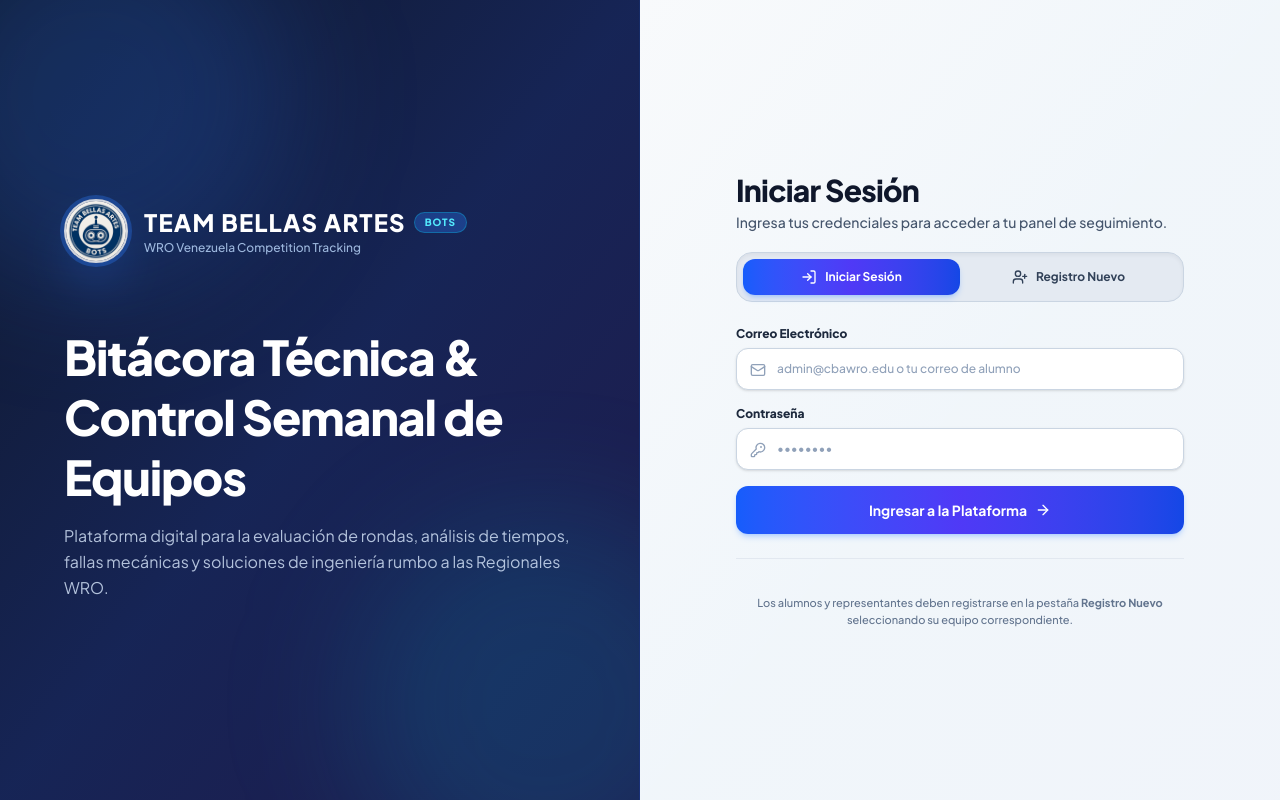
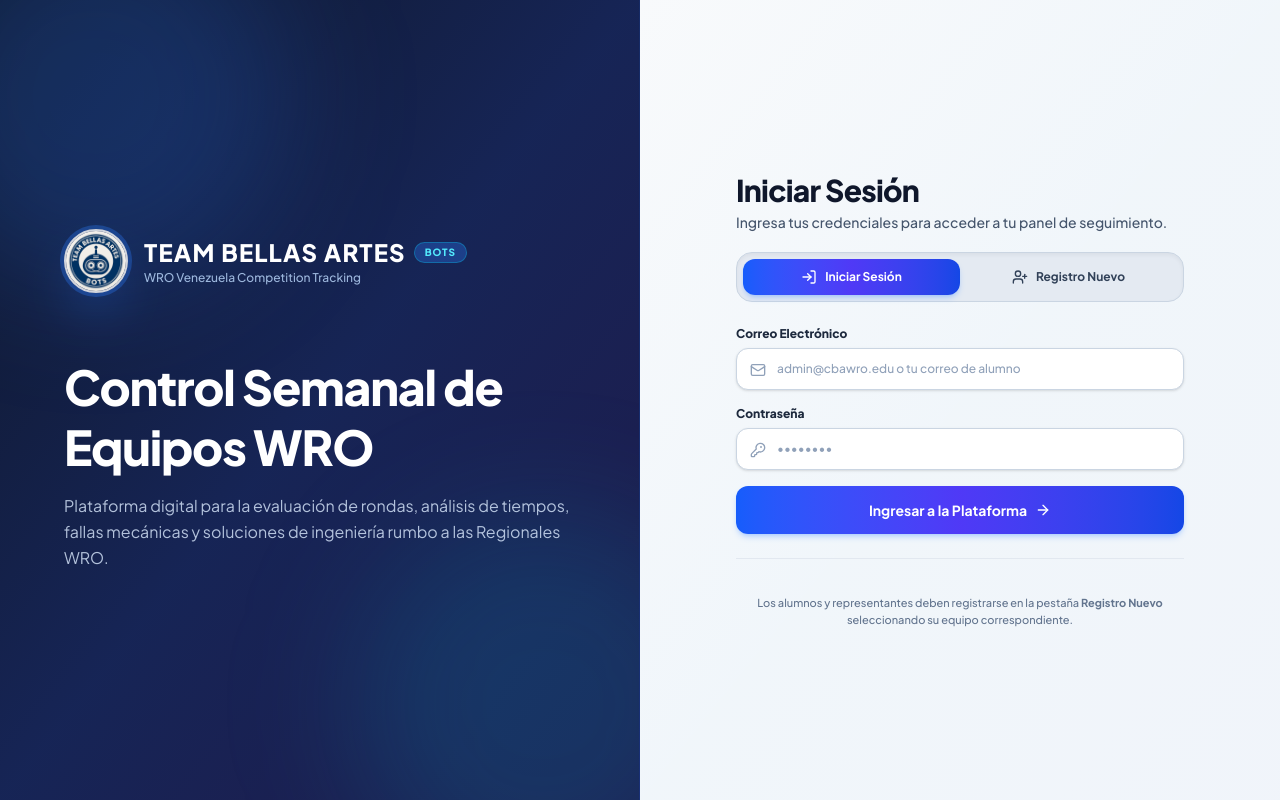
Before and after one commit to themiguedev/CBA-WRO, a React (Vite) app: page / in a window 1280 px wide. Built offline with nearby package versions, Linux system fonts and the light colour scheme.

Commit message:
chore(auth): actualizar titulo del banner a Control Semanal de Equipos WRO

```diff
--- a/src/components/auth/AuthScreen.jsx
+++ b/src/components/auth/AuthScreen.jsx
@@ -185,7 +185,7 @@ export const AuthScreen = () => {
           <div className="mt-12 sm:mt-16 max-w-lg">
 
             <h1 className="text-3xl sm:text-4xl xl:text-5xl font-black text-white leading-tight tracking-tight">
-              Bitácora Técnica & Control Semanal de Equipos
+              Control Semanal de Equipos WRO
             </h1>
 
             <p className="mt-4 text-sm sm:text-base text-blue-100/80 leading-relaxed font-normal">
```
